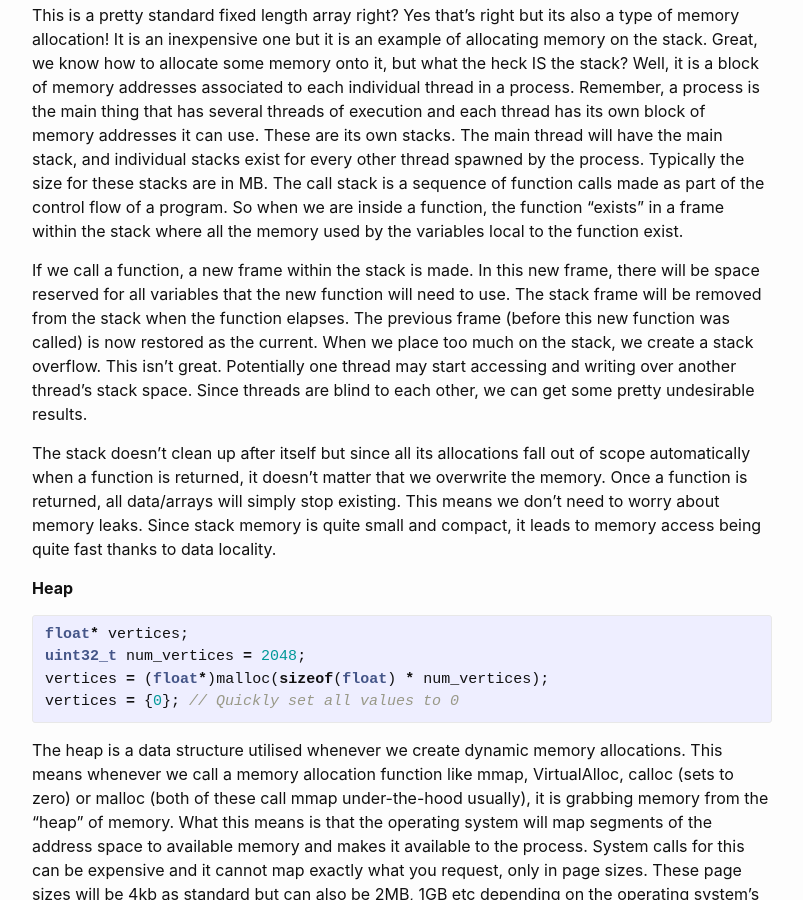
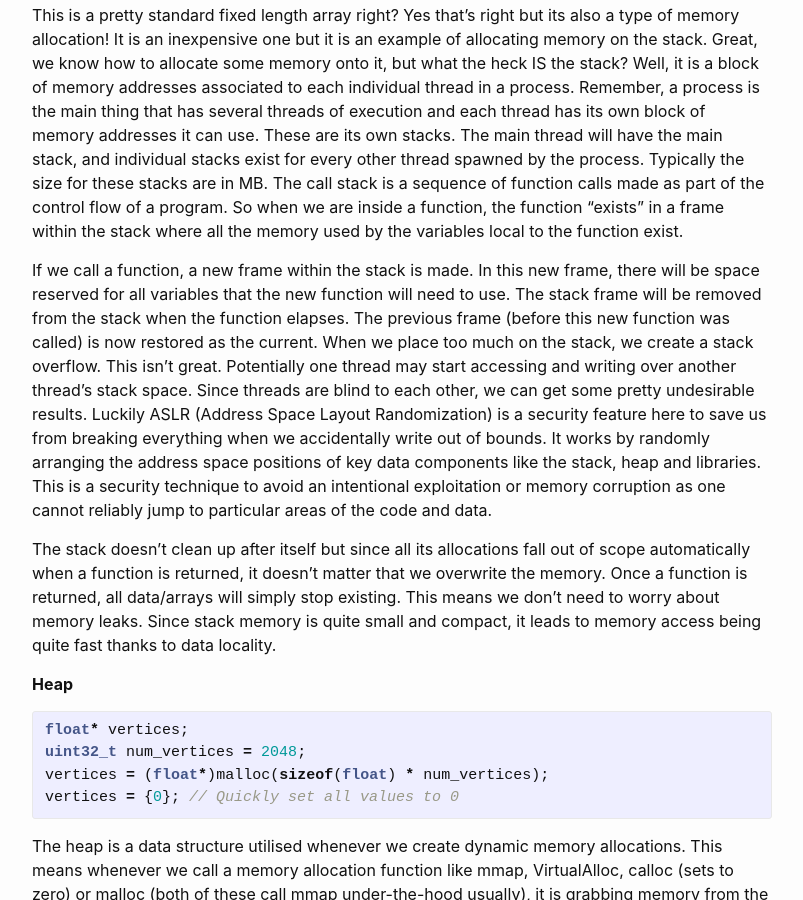
Before and after one commit to anandhotwani/anandhotwani.github.io, a Jekyll site: the page built from _posts/2021-04-10-useful-fundamentals-of-computer-architecture-for-CG-part-2.markdown, in a window 1280 px wide and 900 px high, scrolled down 7913 px. Shown: the whole window, without its empty margins (238-1041 px from the left). Built offline with Jekyll 4.4.1, drawn with Linux system fonts in a browser that asks for light colours.

Commit message:
Mentioning ASLR

```diff
--- a/_posts/2021-04-10-useful-fundamentals-of-computer-architecture-for-CG-part-2.markdown
+++ b/_posts/2021-04-10-useful-fundamentals-of-computer-architecture-for-CG-part-2.markdown
@@ -120,7 +120,7 @@ for (int i = 0; i < 3; ++i)
 
 This is a pretty standard fixed length array right? Yes that’s right but its also a type of memory allocation! It is an inexpensive one but it is an example of allocating memory on the stack. Great, we know how to allocate some memory onto it, but what the heck IS the stack? Well, it is a block of memory addresses associated to each individual thread in a process. Remember, a process is the main thing that has several threads of execution and each thread has its own block of memory addresses it can use. These are its own stacks. The main thread will have the main stack, and individual stacks exist for every other thread spawned by the process. Typically the size for these stacks are in MB. The call stack is a sequence of function calls made as part of the control flow of a program. So when we are inside a function, the function “exists” in a frame within the stack where all the memory used by the variables local to the function exist.
 
-If we call a function, a new frame within the stack is made. In this new frame, there will be space reserved for all variables that the new function will need to use. The stack frame will be removed from the stack when the function elapses. The previous frame (before this new function was called) is now restored as the current. When we place too much on the stack, we create a stack overflow. This isn’t great. Potentially one thread may start accessing and writing over another thread’s stack space. Since threads are blind to each other, we can get some pretty undesirable results.
+If we call a function, a new frame within the stack is made. In this new frame, there will be space reserved for all variables that the new function will need to use. The stack frame will be removed from the stack when the function elapses. The previous frame (before this new function was called) is now restored as the current. When we place too much on the stack, we create a stack overflow. This isn’t great. Potentially one thread may start accessing and writing over another thread’s stack space. Since threads are blind to each other, we can get some pretty undesirable results. Luckily ASLR (Address Space Layout Randomization) is a security feature here to save us from breaking everything when we accidentally write out of bounds. It works by randomly arranging the address space positions of key data components like the stack, heap and libraries. This is a security technique to avoid an intentional exploitation or memory corruption as one cannot reliably jump to particular areas of the code and data.
 
 The stack doesn’t clean up after itself but since all its allocations fall out of scope automatically when a function is returned, it doesn’t matter that we overwrite the memory. Once a function is returned, all data/arrays will simply stop existing. This means we don’t need to worry about memory leaks. Since stack memory is quite small and compact, it leads to memory access being quite fast thanks to data locality.
 
```
